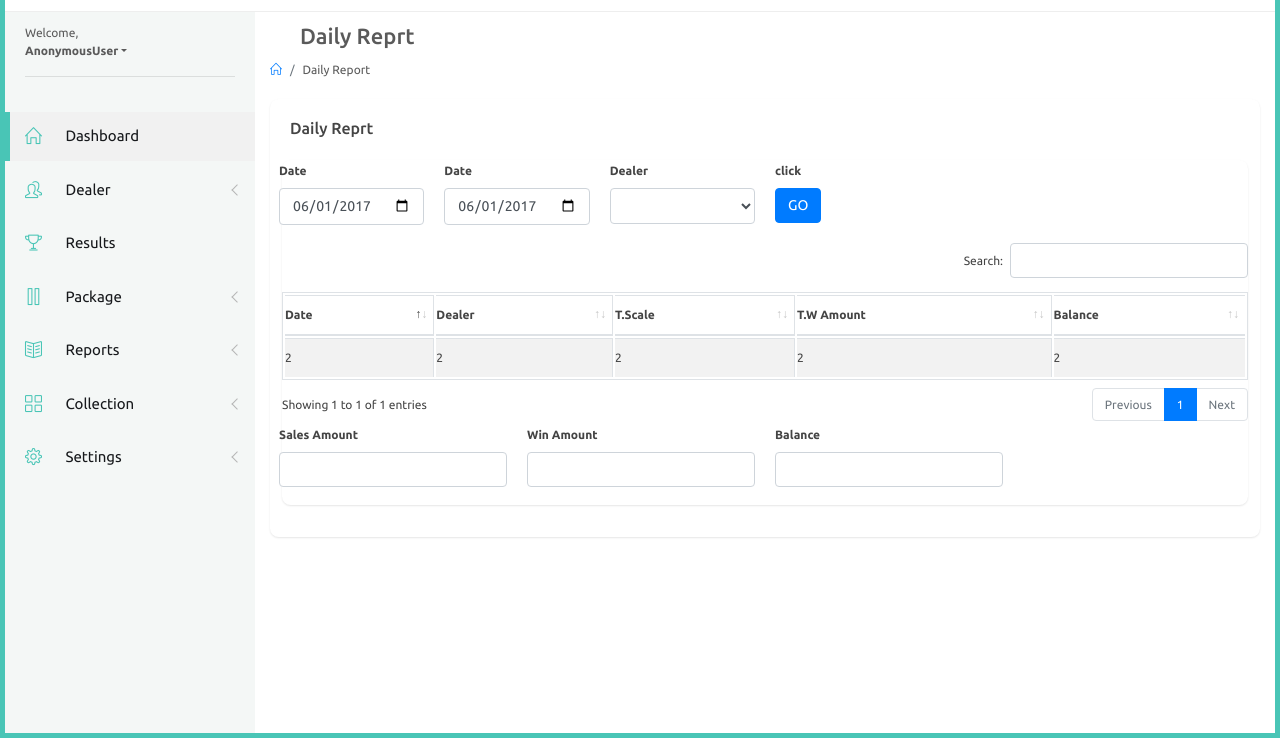
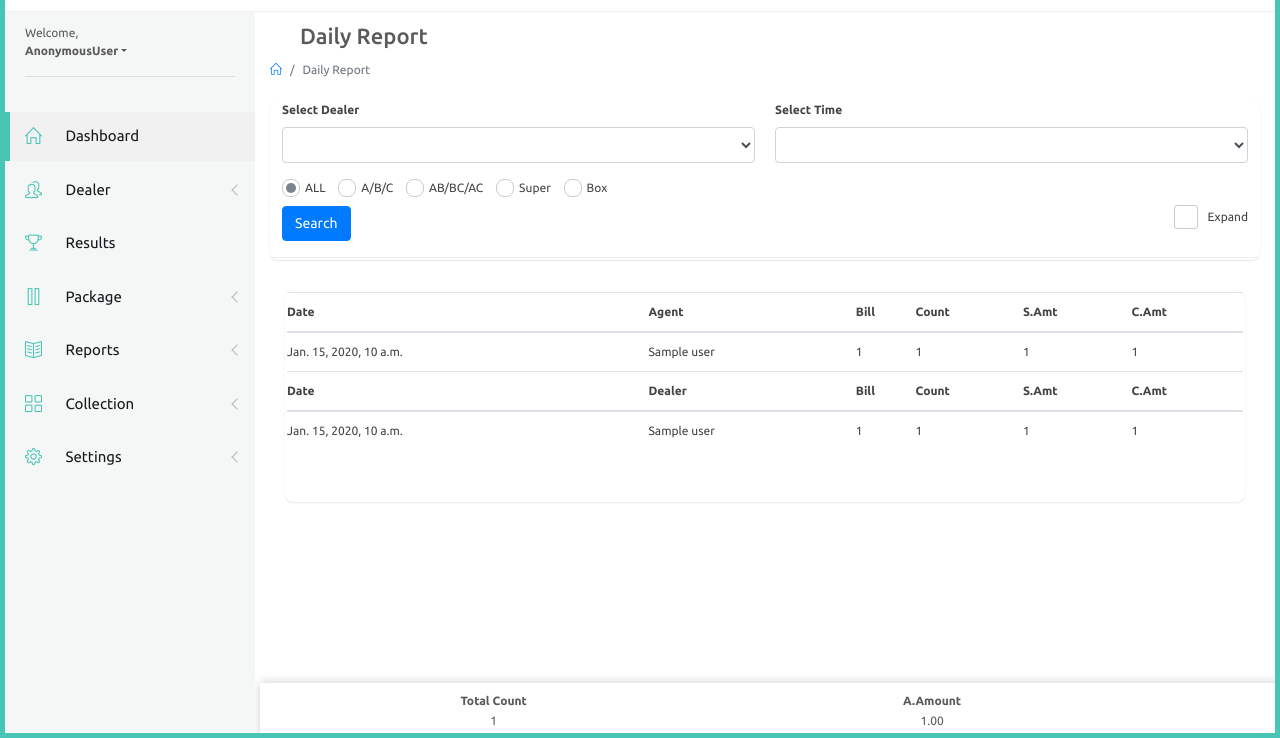
Before and after one commit to syamjithbabu/guessmasterrepo, a Django app: template templates/agent/daily_report.html in a window 1280 px wide. Shown: the part 62-800 px from the top of the page. Run offline with Django 4.2, Linux system fonts and the light colour scheme; the template is opened without the code that fills it: most values are stand-ins (such as "Sample title", 1, 10 or a date in 2020); some libraries are stand-ins or nearby versions.

Commit message:
sales report completed

```diff
--- a/templates/agent/daily_report.html
+++ b/templates/agent/daily_report.html
@@ -1,15 +1,46 @@
 {% extends 'agent/partials/base.html' %}
 {% load static %}
 {% block content %}
+
+<style>
+    .expand-row{
+        background-color: rgb(46, 206, 255);
+    }
+</style>
+
+<style>
+    .table-cell {
+        border: 1px solid #d2d2d2; /* Add a 1px black border to each cell */
+        text-align: center;
+}
+    .navbar-bottom {
+        position: fixed;
+        bottom: 0;
+        width: 100%;
+        height: 55px;
+        box-shadow: 0 0 10px rgba(0,0,0,0.2);
+        background-color: #ffffff;
+        overflow-x: auto;
+        justify-content: space-evenly;
+        display: flex;
+        flex-direction: column;
+    }
+
+    .th, .td{
+        text-align: center;
+    }
+</style>
+
 <div id="main-content">
     <div class="container-fluid">
         <div class="block-header">
             <div class="row">
                 <div class="col-lg-5 col-md-8 col-sm-12">
-                    <h2><a href="javascript:void(0);" class="btn btn-xs btn-link btn-toggle-fullwidth"><i class="fa fa-arrow-left"></i></a>  Daily Reprt</h2>
+                    <h2><a href="javascript:void(0);" class="btn btn-xs btn-link btn-toggle-fullwidth"><i
+                                class="fa fa-arrow-left"></i></a> Daily Report</h2>
                     <ul class="breadcrumb">
                         <li class="breadcrumb-item"><a href="{% url 'agent:index' %}"><i class="icon-home"></i></a></li>
-                        <li class="breadcrumb-item">Daily Report</li>
+                        <li class="breadcrumb-item active">Daily Report</li>
                     </ul>
                 </div>
 
@@ -17,167 +48,155 @@
         </div>
 
         <div class="row clearfix">
-            <div class="col-lg-12 col-md-12 col-sm-12">
-                <div class="card">
-                    <div class="header">
-                        <h2>Daily Reprt</h2>
-                    </div>
-                    <div class="body">
-                        <div class="col-lg-12">
+            <div class="col-md-12">
                 <div class="card">
 
                     <div class="body">
-                                    <div class="row clearfix">
-                                         <div class="col-lg-2 col-md-6 col-sm-12">
+                        <form method="POST">
+                            {% csrf_token %}
+                            <ul class="nav nav-tabs-new2">
+
+                                <div class="col-6">
                                     <div class="form-group">
-                                                <label for="tax-id" class="control-label">Date</label>
-                                                <input type="date" value="2017-06-01" class="form-control">
-                                            </div>
-                                        </div>
-
-                                            <div class="col-lg-2 col-md-6 col-sm-12">
-                                               <div class="form-group">
-                                                   <label for="tax-id" class="control-label">Date</label>
-                                                   <input type="date" value="2017-06-01" class="form-control">
-                                               </div>
-                                           </div>
-                                     <div class="col-lg-2 col-md-6 col-sm-12">
-                                        <div class="form-group">
-                                            <label for="tax-id" class="control-label">Dealer</label>
+                                        <label for="tax-id" class="control-label">Select Dealer</label>
                                         <div class="mb-3">
-
-                                                <select class="form-control show-tick ms select2" data-placeholder="Select">
-                                                    <option></option>
-                                                    <option>1</option>
-                                                    <option>2</option>
-                                                    <option>3</option>
+                                            <select class="form-control show-tick" data-placeholder="Select" name="select-dealer" id="agent">
+                                                <option value="all">All</option>
+                                                <option value="{{ request.user }}">Myself</option>
+                                                {% for dealer in dealers %}
+                                                <option value="{{ dealer.user.id }}">{{dealer.user}}</option>
+                                                {% endfor %}
                                              </select>
                                         </div>
                                     </div>
                                 </div>
-                                    <!-- <div class="col-lg-2 col-md-6 col-sm-12">
+
+                                <div class="col-6">
                                     <div class="form-group">
-                                            <label for="tax-id" class="control-label">Dealer</label>
+                                        <label for="tax-id" class="control-label">Select Time</label>
                                         <div class="mb-3">
-
-                                                <select class="form-control show-tick ms select2" data-placeholder="Select">
-                                                    <option></option>
-                                                    <option>1</option>
-                                                    <option>2</option>
-                                                    <option>3</option>
+                                            <select class="form-control show-tick ms select2" data-placeholder="Select"
+                                                name="select-time" id="time">
+                                                <option value="all">All Times</option>
+                                                {% for time in times %}
+                                                <option value="{{time.id}}">{{time.end_time}}</option>
+                                                {% endfor %}
                                             </select>
                                         </div>
                                     </div>
-                                    </div> -->
+                                </div>
+                                <div class="col-12">
+                                    <label class="fancy-radio"><input name="select-lsk" value="all" type="radio" checked><span><i></i>ALL</span></label>
+                                    <label class="fancy-radio"><input name="select-lsk" value="a_b_c" type="radio"><span><i></i>A/B/C</span></label>
+                                    <label class="fancy-radio"><input name="select-lsk" value="ab_bc_ac" type="radio"><span><i></i>AB/BC/AC</span></label>
+                                    <label class="fancy-radio"><input name="select-lsk" value="super" type="radio"><span><i></i>Super</span></label>
+                                    <label class="fancy-radio"><input name="select-lsk" value="box" type="radio"><span><i></i>Box</span></label>
+                                </div>
 
-
-                                        <div class="col-lg-2 col-md-6 col-sm-12">
+                                <div class="col-lg-2 col-md-6 col-6">
                                     <div class="form-group">
-                                                <label for="ssn" class="control-label">  click </label>
-                                                <br><button type="button" class="btn btn-primary">GO</button>
-
+                                        <button type="submit" class="btn btn-primary">Search</button>
+                                    </div>
+                                </div>
+                                <label class="control-inline fancy-checkbox ml-auto">
+                                    <input type="checkbox" name="checkbox2" id="expand-button">
+                                    <span>Expand</span>
+                                </label>
+                            </ul>
+                        </form>
+                    </div>
+                </div>
             </div>
         </div>
 
+        <div class="container-fluid">
+            <div class="row clearfix">
+                <div class="col-lg-12">
+                    <div class="card">
+                        <div class="body">
+                            {% if agent_bills %}
+                            <div class="table-responsive">
+                                <table class="table m-b-0">
+                                    <thead>
+                                        <tr>
+                                            <th>Date</th>
+                                            <th>Agent</th>
+                                            <th>Bill</th>
+                                            <th>Count</th>
+                                            <th>S.Amt</th>
+                                            <th>C.Amt</th>
+                                        </tr>
+                                    </thead>
+                                    <tbody>
+                                        {% for bill in agent_bills %}
+                                            <tr class="main-row">
+                                                <td>{{ bill.date }}</td>
+                                                <td>{{ bill.user }}</td>
+                                                <td>{{ bill.id }}</td>
+                                                <td>{{ bill.total_count }}</td>
+                                                <td>{{ bill.total_d_amount }}</td>
+                                                <td>{{ bill.total_c_amount }}</td>
+                                            </tr>
+                                            {% for game in bill.agent_games.all %}
+                                                {% if game in agent_games %}
+                                                    <tr class="expand-row grouped-row" style="display: none;">
+                                                        <td>#</td>
+                                                        <td>{{ game.LSK }}</td>
+                                                        <td>{{ game.number }}</td>
+                                                        <td>{{ game.count }}</td>
+                                                        <td>{{ game.d_amount }}</td>
+                                                        <td>{{ game.c_amount }}</td>
+                                                    </tr>
+                                                {% endif %}
+                                            {% endfor %}
+                                            {% endfor %}
+                                    </tbody>
+                                </table>
                             </div>
-
-                                 </div>
-
-
+                            {% else %}
+                            {% endif %}
+                            {% if dealer_bills %}
                             <div class="table-responsive">
-                                        <table class="table table-bordered table-striped table-hover dataTable js-exportable">
+                                <table class="table m-b-0">
                                     <thead>
                                         <tr>
                                             <th>Date</th>
                                             <th>Dealer</th>
-                                                    <th> T.Scale</th>
-                                                    <th> T.W Amount</th>
-                                                    <th> Balance</th>
-
+                                            <th>Bill</th>
+                                            <th>Count</th>
+                                            <th>S.Amt</th>
+                                            <th>C.Amt</th>
                                         </tr>
                                     </thead>
-
                                     <tbody>
+                                        {% for bill in dealer_bills %}
                                             <tr>
-                                                    <td>2</td>
-                                                    <td>2</td>
-                                                    <td>2</td>
-                                                    <td>2</td>
-
-                                                    <td>2</td>
-
+                                                <td>{{ bill.date }}</td>
+                                                <td>{{ bill.user }}</td>
+                                                <td>{{ bill.id }}</td>
+                                                <td>{{ bill.total_count }}</td>
+                                                <td>{{ bill.total_d_amount }}</td>
+                                                <td>{{ bill.total_c_amount }}</td>
                                             </tr>
-
+                                            {% for game in bill.dealer_games.all %}
+                                                {% if game in dealer_games %}
+                                                    <tr class="expand-row" style="display: none;">
+                                                        <td>#</td>
+                                                        <td>{{ game.LSK }}</td>
+                                                        <td>{{ game.number }}</td>
+                                                        <td>{{ game.count }}</td>
+                                                        <td>{{ game.d_amount }}</td>
+                                                        <td>{{ game.c_amount }}</td>
+                                                    </tr>
+                                                {% endif %}
+                                            {% endfor %}
+                                            {% endfor %}
                                     </tbody>
                                 </table>
                             </div>
-                                    <!-- <div class="table-responsive">
-                                        <h6>Dealer Name and Game Time</h6>
-                                        <table class="table m-b-0">
-
-                                            <thead>
-                                                <tr>
-                                                     <th> Date</th>
-                                                     <th> Dealer</th>
-                                                     <th> T.Scale</th>
-                                                     <th> T.W Amount</th>
-                                                     <th> Balance</th>
-
-
-                                                </tr>
-                                            </thead>
-                                            <tbody>
-                                                <tr>
-                                                    <td>2</td>
-                                                    <td>2</td>
-                                                    <td>2</td>
-                                                    <td>2</td>
-
-                                                    <td>2</td>
-
-                                                </tr>
-
-                                            </tbody>
-                                        </table>
-                                    </div> -->
-
-
-                                <div class="body">
-                                     <div class=" row clearfix">
-
-                                <div class="col-lg-3 col--md-6 col-sm-12">
-                                    <div class="form-group">
-                                        <label for="tax-id" class="control-label">Sales Amount</label>
-                                        <input type="number"  class="form-control">
-                                    </div>
-                                </div>
-
-                                    <div class="col-lg-3 col-md-6 col-sm-12">
-                                       <div class="form-group">
-                                           <label for="tax-id" class="control-label">Win Amount</label>
-                                           <input type="number"  class="form-control">
-                                       </div>
-                                   </div>
-                                   <div class="col-lg-3 col-md-6 col-sm-12">
-                                    <div class="form-group">
-                                        <label for="tax-id" class="control-label">Balance</label>
-                                        <input type="number"  class="form-control">
-                                    </div>
-                                </div>
-                                <!-- <div class="col-lg-3 col-md-6 col-sm-12">
-                                    <div class="form-group">
-                                        <label for="tax-id" class="control-label">Ne</label>
-                                        <input type="number"  class="form-control">
-                                    </div>
-                                </div> -->
-
-                            </div>
-                                </div>
-
-                            </div>
-
-                        </div>
-                    </div>
+                            {% else %}
+                            {% endif %}
+                            <div  style="padding-top: 50px;"></div>
                         </div>
                     </div>
                 </div>
@@ -185,4 +204,81 @@
 
         </div>
     </div>
+
+    <nav class="navbar-bottom">
+        <table>
+            <thead>
+                <tr>
+                     <th class="th">Total Count</th>
+                     <th class="th">A.Amount</th>
+                     <th class="th">C.Amount</th>
+                </tr>
+            </thead>
+            <tbody>
+                <tr>
+                    <td class="td">{{totals.total_count}}</td>
+                    <td class="td">{{totals.total_d_amount|floatformat:2 }}</td>
+                    <td class="td">{{totals.total_c_amount|floatformat:2 }}</td>
+                </tr>
+            </tbody>
+        </table>
+</nav>
+
+
+    <script>
+        function printcontent() {
+
+            var divToPrint = document.getElementById("printcontent");
+            newWin = window.open("");
+            newWin.document.write(divToPrint.outerHTML);
+            newWin.document.close();
+            newWin.print();
+            //newWin.close();
+        }
+
+        document.querySelector("#button").addEventListener("click", function () {
+            printcontent();
+        });
+
+    </script>
+
+
+<script src="https://code.jquery.com/jquery-3.6.0.min.js"></script>
+<script>
+    $(document).ready(function() {
+        $("#expand-button").change(function() {
+            if (this.checked) {
+                $(".expand-row").show(); // Show the row when the checkbox is checked
+            } else {
+                $(".expand-row").hide(); // Hide the row when the checkbox is unchecked
+            }
+        });
+    });
+</script>
+
+
+<script>
+    document.addEventListener("DOMContentLoaded", function () {
+        // Get the select element by its ID
+        var selectDealer = document.getElementById("agent");
+        var selectTime = document.getElementById("time");
+        var selectFrom = document.getElementById("from-date");
+        var selectTo = document.getElementById("to-date");
+        var radioInputs = document.getElementsByName("select-lsk");
+
+        // Set the selected value based on the selected_dealer variable
+        selectDealer.value = "{{ selected_dealer }}";
+        selectTime.value = "{{ selected_time }}";
+        selected_lsk = "{{ selected_lsk }}";
+        for (var i = 0; i < radioInputs.length; i++) {
+            if (radioInputs[i].value === selected_lsk) {
+                radioInputs[i].checked = true;
+                break; // Exit the loop once the correct radio input is found
+            }
+        }
+
+    });
+</script>
+
+
     {% endblock %}
--- a/templates/agent/partials/sidebar.html
+++ b/templates/agent/partials/sidebar.html
@@ -66,7 +66,7 @@
 
                                 </li>
                                 <li>
-                                    <a href=" {% url 'agent:daily_report' %}" ><i class="icon-screen-desktop"></i> <span>daily_report</span></a>
+                                    <a href=" {% url 'agent:daily_report' %}" ><i class="icon-screen-desktop"></i> <span>Daily Report</span></a>
 
                                 </li>
                                 <li>
```
Also changed, not shown: agent/views.py (+267 -1 lines). Lines whose indentation alone changed are shown as unchanged.
